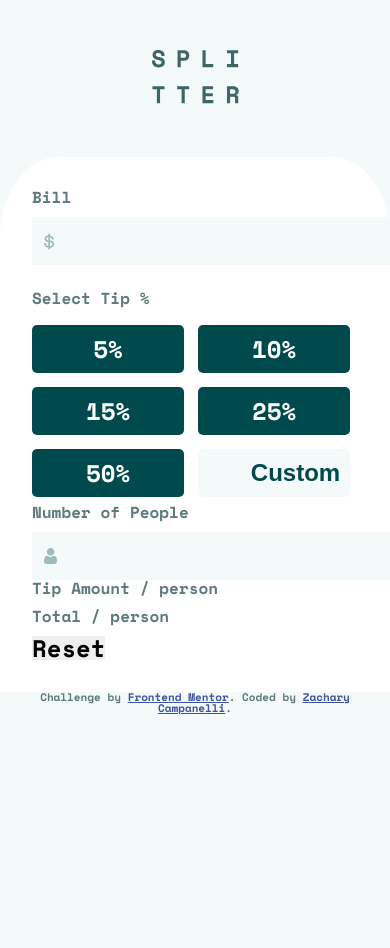
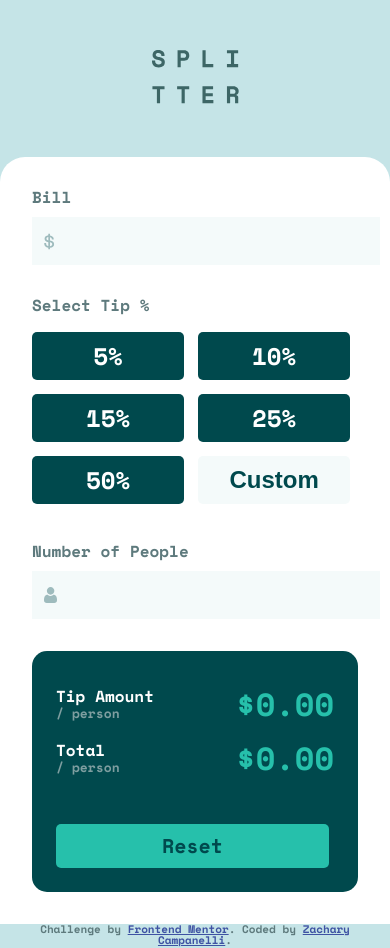
Before and after one commit to Zacharycampanelli/Tip-Calculator, a plain HTML site: page index.html in a window 390 px wide. Before the commit the page ends 844 px from the top, so only its background shows below. Drawn offline with nearby package versions, Linux system fonts and the light colour scheme.

Commit message:
mobile layout finished

```diff
--- a/assets/css/_button.scss
+++ b/assets/css/_button.scss
@@ -5,9 +5,21 @@
   border-radius: 5px;
   padding: 12px;
 
-    &:hover {
+
+  &:hover  {
     color: $veryDarkCyan;
     background: $strongCyan;
-
+  }
+  &:active {
+    color: $veryDarkCyan;
+    background: $strongCyan;
   }
 }
+
+@mixin reset_btn {
+  width: 70vw;
+  color: $veryDarkCyan;
+  background: $strongCyan;
+  border-radius: 5px;
+  padding: 12px;
+}
--- a/assets/css/_mixins.scss
+++ b/assets/css/_mixins.scss
@@ -14,8 +14,6 @@
         color: $veryDarkCyan;
         font-size: 24px;
         font-weight: 700;
-        text-align: right;
         text-align: center;
-        padding: 10px 10px 10px 40px;
-        text-align: right;
+        padding: 10px;
 }
--- a/assets/css/_variables.scss
+++ b/assets/css/_variables.scss
@@ -4,6 +4,8 @@ $semiDarkCyan: hsl(180, 18%, 40%);
 $darkGrayishCyan: hsl(186, 14%, 43%);
 $grayishCyan: hsl(184, 14%, 56%);
 $lightGrayishCyan: hsla(185, 38%, 97%, 1);
+$dullGreenishGray: hsla(183, 15%, 56%, 1);
 // $lightGrayishCyan: hsl(185, 41%, 84%);
 $veryLightGrayishCyan: hsl(189, 41%, 97%);
 $white: hsl(0, 0%, 100%);
+$background: hsla(185, 41%, 84%, 1);
--- a/assets/css/main.scss
+++ b/assets/css/main.scss
@@ -12,7 +12,7 @@ body {
   font-size: 24px;
   font-weight: 700;
   color: $darkGrayishCyan;
-  background: $lightGrayishCyan;
+  background: $background;
   width: 100vw;
 }
 
@@ -29,18 +29,17 @@ header {
 .card {
   background: $white;
   padding: 32px;
-  border-top-left-radius: 15%;
-  border-top-right-radius: 15%;
+  border-top-left-radius: 25px;
+  border-top-right-radius: 25px;
 }
 
 .card_bill {
+  margin-bottom: 32px;
 
   &_input {
     position: relative;
-      margin-bottom: 25px;
     &_box {
       @include input;
-
     }
 
     &_icon {
@@ -49,10 +48,11 @@ header {
       left: 12px;
     }
   }
-
 }
 
 .card_tip {
+  margin-bottom: 32px;
+
   &_btn_group {
     // @include button;
     max-width: 100vw;
@@ -74,13 +74,20 @@ header {
 
     .btn:last-child {
       @include input;
-      @include placeholder($veryDarkCyan)
+      @include placeholder($veryDarkCyan);
 
     }
+
+  }
+  #dataEntered {
+    padding: 10px 10px 10px 40px;
+    text-align: right;
   }
 }
 
 .card_people {
+  margin-bottom: 32px;
+
   &_input {
     position: relative;
     &_box {
@@ -92,14 +99,43 @@ header {
       top: 16px;
       left: 12px;
     }
-
   }
 }
 
+.card_results {
+  color: $strongCyan;
+  background: $veryDarkCyan;
+  border-radius: 15px;
+  padding: 37px 24px 24px;
 
-.card_results {
+  h2 {
+    color: $white;
+    margin-bottom: 3px;
+  }
 
+  h3 {
+    color: $dullGreenishGray;
+    font-size: 13px;
+  }
 
+  #tip_amount, #total_amount {
+    font-size: 32px;
+  }
+
+  &_input_row {
+    display: flex;
+    justify-content: space-between;
+    margin-bottom: 22px;
+    &_heading {
+      flex-direction: column;
+    }
+  }
+
+  #reset_btn {
+    @include reset_btn;
+    font-size: 20px;
+    margin-top: 28px;
+  }
 }
 
 
@@ -112,7 +148,6 @@ header {
   color: hsl(228, 45%, 44%);
 }
 
-
 // Removes input box arrows
 /* Chrome, Safari, Edge, Opera */
 input::-webkit-outer-spin-button,
@@ -122,6 +157,6 @@ input::-webkit-inner-spin-button {
 }
 
 /* Firefox */
-input[type=number] {
+input[type='number'] {
   -moz-appearance: textfield;
 }
--- /dev/null
+++ b/assets/js/script.js
@@ -0,0 +1,15 @@
+const customTip = document.getElementById('custom');
+
+
+
+// Right align input text once it is entered
+customTip.addEventListener('input', () => {
+  customTip.setAttribute('id', 'dataEntered');
+});
+
+// If text is removed and item loses focus, align placehold text to the right
+customTip.addEventListener('focusout', () => {
+  if (customTip.value == '') {
+    customTip.removeAttribute('id');
+  }
+});
--- a/index.html
+++ b/index.html
@@ -17,8 +17,13 @@
         <div class="card_bill">
           <h2>Bill</h2>
           <div class="card_bill_input">
-            <img src="./assets/images/icon-dollar.svg" class="card_bill_input_icon" alt="icon of a dollar sign" id="dollar_icon" />
-            <input class="card_bill_input_box" type="number"/>
+            <img
+              src="./assets/images/icon-dollar.svg"
+              class="card_bill_input_icon"
+              alt="icon of a dollar sign"
+              id="dollar_icon"
+            />
+            <input class="card_bill_input_box" type="number" />
           </div>
         </div>
 
@@ -30,22 +35,39 @@
             <button class="btn">15%</button>
             <button class="btn">25%</button>
             <button class="btn">50%</button>
-            <input class="btn" placeholder="Custom" />
+            <input class="btn" id="custom" placeholder="Custom" />
           </div>
         </div>
 
         <div class="card_people">
           <h2>Number of People</h2>
           <div class="card_people_input">
-            <img src="./assets/images/icon-person.svg" class="card_people_input_icon" alt="icon of a person" id="person_icon" />
+            <img
+              src="./assets/images/icon-person.svg"
+              class="card_people_input_icon"
+              alt="icon of a person"
+              id="person_icon"
+            />
             <input class="card_people_input_box" type="number" />
           </div>
         </div>
 
         <div class="card_results">
-          <div class="card_results_input_row"><h2>Tip Amount / person</h2></div>
-          <div class="card_results_input_row"><h2>Total / person</h2></div>
-          <button id="card_results_reset_btn">Reset</button>
+          <div class="card_results_input_row">
+            <div class="card_results_input_row_heading">
+              <h2>Tip Amount</h2>
+              <h3>/ person</h3>
+            </div>
+            <div id="tip_amount">$0.00</div>
+          </div>
+          <div class="card_results_input_row">
+            <div class="card_results_input_row_heading">
+              <h2>Total</h2>
+              <h3>/ person</h3>
+            </div>
+            <div id="total_amount">$0.00</div>
+          </div>
+          <button id="reset_btn">Reset</button>
         </div>
       </div>
     </main>
@@ -53,5 +75,6 @@
       Challenge by <a href="https://www.frontendmentor.io?ref=challenge" target="_blank">Frontend Mentor</a>. Coded by
       <a href="#">Zachary Campanelli</a>.
     </div>
+    <script src="./assets/js/script.js"></script>
   </body>
 </html>
```
Also changed, not shown: assets/css/main.css, 1 other file. Lines whose indentation alone changed are shown as unchanged.
